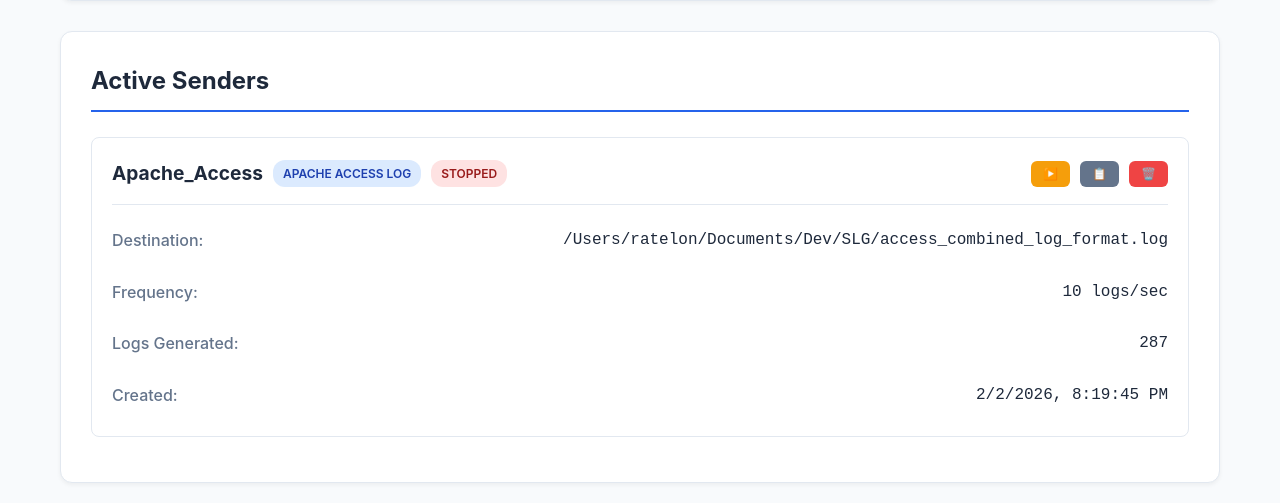
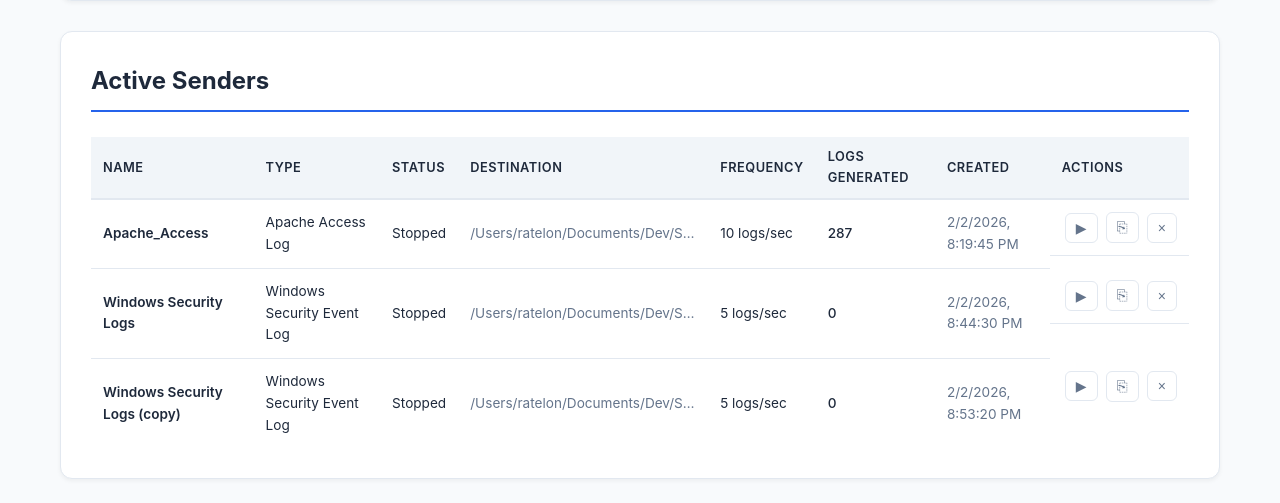
Before and after one commit to otuhault/siem-log-generator, a Flask app: page / in a window 1280 px wide. Shown: the part 886-1389 px from the top of the page. After the commit the page ends 1365 px from the top, so only its background shows below. Run offline with Flask 3, Linux system fonts and the light colour scheme.

Commit message:
Modification Table Senders

```diff
--- a/log-generator/senders_config.json
+++ b/log-generator/senders_config.json
@@ -8,5 +8,25 @@
     "enabled": false,
     "created_at": "2026-02-02T20:19:45.761181",
     "logs_generated": 287
+  },
+  "1f125dae-d0d4-4039-b938-3aac338974c4": {
+    "id": "1f125dae-d0d4-4039-b938-3aac338974c4",
+    "name": "Windows Security Logs",
+    "log_type": "windows_security",
+    "destination": "/Users/ratelon/Documents/Dev/SLG/windows_security.log",
+    "frequency": 5,
+    "enabled": false,
+    "created_at": "2026-02-02T20:44:30.423061",
+    "logs_generated": 0
+  },
+  "7a6a2359-e665-4fb3-ac95-388edfdd2087": {
+    "id": "7a6a2359-e665-4fb3-ac95-388edfdd2087",
+    "name": "Windows Security Logs (copy)",
+    "log_type": "windows_security",
+    "destination": "/Users/ratelon/Documents/Dev/SLG/windows_security.log",
+    "frequency": 5,
+    "enabled": false,
+    "created_at": "2026-02-02T20:53:20.143295",
+    "logs_generated": 0
   }
 }
--- a/log-generator/static/css/style.css
+++ b/log-generator/static/css/style.css
@@ -144,36 +144,38 @@ header p {
 }
 
 .btn-small {
-    padding: 6px 12px;
-    font-size: 12px;
-    margin-left: 5px;
+    padding: 6px 10px;
+    font-size: 14px;
+    margin-left: 3px;
+    background: transparent;
+    color: var(--text-secondary);
+    border: 1px solid var(--border-color);
+}
+
+.btn-small:hover {
+    background: var(--bg-color);
+    color: var(--text-primary);
+    border-color: var(--text-secondary);
 }
 
 .btn-toggle {
-    background: var(--warning-color);
-    color: white;
 }
 
 .btn-toggle:hover {
-    background: #d97706;
 }
 
 .btn-clone {
-    background: var(--secondary-color);
-    color: white;
 }
 
 .btn-clone:hover {
-    background: #475569;
 }
 
 .btn-delete {
-    background: var(--danger-color);
-    color: white;
 }
 
 .btn-delete:hover {
-    background: #dc2626;
+    color: var(--danger-color);
+    border-color: var(--danger-color);
 }
 
 .no-senders {
@@ -183,89 +185,96 @@ header p {
     font-style: italic;
 }
 
-.sender-card {
-    border: 1px solid var(--border-color);
-    border-radius: 8px;
-    padding: 20px;
-    margin-bottom: 15px;
-    transition: all 0.2s;
+.senders-table {
+    width: 100%;
+    border-collapse: collapse;
+    background: var(--card-bg);
 }
 
-.sender-card:hover {
-    box-shadow: 0 4px 8px rgba(0, 0, 0, 0.1);
-    transform: translateY(-2px);
+.senders-table thead {
+    background: #f1f5f9;
 }
 
-.sender-header {
-    display: flex;
-    justify-content: space-between;
-    align-items: center;
-    margin-bottom: 15px;
-    padding-bottom: 15px;
-    border-bottom: 1px solid var(--border-color);
+.senders-table th {
+    padding: 10px 12px;
+    text-align: left;
+    font-weight: 600;
+    color: var(--text-primary);
+    border-bottom: 2px solid var(--border-color);
+    font-size: 0.8em;
+    text-transform: uppercase;
+    letter-spacing: 0.5px;
 }
 
-.sender-info {
-    display: flex;
-    align-items: center;
-    gap: 10px;
-    flex-wrap: wrap;
+.senders-table td {
+    padding: 12px;
+    border-bottom: 1px solid var(--border-color);
+    vertical-align: middle;
+    font-size: 0.85em;
+}
+
+.senders-table tbody tr {
+    transition: background-color 0.2s;
+}
+
+.senders-table tbody tr:hover {
+    background: #f8fafc;
+}
+
+.senders-table tbody tr:last-child td {
+    border-bottom: none;
 }
 
 .sender-name {
-    font-size: 1.2em;
+    font-weight: 600;
     color: var(--text-primary);
 }
 
+.sender-destination {
+    color: var(--text-secondary);
+    max-width: 250px;
+    overflow: hidden;
+    text-overflow: ellipsis;
+    white-space: nowrap;
+}
+
+.sender-logs-count {
+    font-weight: 500;
+}
+
+.sender-created {
+    color: var(--text-secondary);
+}
+
 .badge {
-    padding: 4px 10px;
-    border-radius: 12px;
-    font-size: 0.75em;
-    font-weight: 600;
-    text-transform: uppercase;
+    padding: 4px 8px;
+    border-radius: 4px;
+    font-size: 0.85em;
+    font-weight: 500;
+    display: inline-block;
+    background: transparent;
+    color: var(--text-secondary);
+    border: 1px solid var(--border-color);
 }
 
 .sender-type {
-    background: #dbeafe;
-    color: #1e40af;
 }
 
 .sender-status.enabled {
-    background: #d1fae5;
-    color: #065f46;
 }
 
 .sender-status.disabled {
-    background: #fee2e2;
-    color: #991b1b;
 }
 
 .sender-actions {
     display: flex;
     gap: 5px;
+    justify-content: flex-start;
+    align-items: center;
 }
 
-.sender-details {
-    display: grid;
-    gap: 10px;
-}
-
-.detail-row {
-    display: flex;
-    justify-content: space-between;
-    padding: 8px 0;
-}
-
-.detail-label {
-    font-weight: 500;
-    color: var(--text-secondary);
-    min-width: 150px;
-}
-
-.detail-value {
-    color: var(--text-primary);
-    font-family: 'Courier New', monospace;
-    word-break: break-all;
+.senders-table td.sender-actions {
+    white-space: nowrap;
 }
 
 @media (max-width: 768px) {
--- a/log-generator/static/js/app.js
+++ b/log-generator/static/js/app.js
@@ -51,51 +51,118 @@ async function loadSenders() {
             return;
         }
 
-        // Clear container
+        // Create table
+        const table = document.createElement('table');
+        table.className = 'senders-table';
+
+        // Create table header
+        const thead = document.createElement('thead');
+        thead.innerHTML = `
+            <tr>
+                <th>Name</th>
+                <th>Type</th>
+                <th>Status</th>
+                <th>Destination</th>
+                <th>Frequency</th>
+                <th>Logs Generated</th>
+                <th>Created</th>
+                <th>Actions</th>
+            </tr>
+        `;
+        table.appendChild(thead);
+
+        // Create table body
+        const tbody = document.createElement('tbody');
+        senders.forEach(sender => {
+            tbody.appendChild(createSenderRow(sender));
+        });
+        table.appendChild(tbody);
+
+        // Clear container and add table
         container.innerHTML = '';
-
-        // Render each sender
-        senders.forEach(sender => {
-            container.appendChild(createSenderCard(sender));
-        });
+        container.appendChild(table);
 
     } catch (error) {
         console.error('Error loading senders:', error);
     }
 }
 
-function createSenderCard(sender) {
-    const template = document.getElementById('senderTemplate');
-    const clone = template.content.cloneNode(true);
+function createSenderRow(sender) {
+    const row = document.createElement('tr');
+    row.dataset.senderId = sender.id;
 
-    const card = clone.querySelector('.sender-card');
-    card.dataset.senderId = sender.id;
+    // Name
+    const nameCell = document.createElement('td');
+    nameCell.textContent = sender.name;
+    nameCell.className = 'sender-name';
+    row.appendChild(nameCell);
 
-    // Set sender info
-    clone.querySelector('.sender-name').textContent = sender.name;
-    clone.querySelector('.sender-type').textContent = getLogTypeName(sender.log_type);
+    // Type
+    const typeCell = document.createElement('td');
+    typeCell.textContent = getLogTypeName(sender.log_type);
+    typeCell.className = 'sender-type';
+    row.appendChild(typeCell);
 
-    const statusBadge = clone.querySelector('.sender-status');
-    statusBadge.textContent = sender.enabled ? 'Running' : 'Stopped';
-    statusBadge.classList.add(sender.enabled ? 'enabled' : 'disabled');
+    // Status
+    const statusCell = document.createElement('td');
+    statusCell.textContent = sender.enabled ? 'Running' : 'Stopped';
+    statusCell.className = 'sender-status';
+    row.appendChild(statusCell);
 
-    // Set details
-    clone.querySelector('.sender-destination').textContent = sender.destination;
-    clone.querySelector('.sender-frequency').textContent = `${sender.frequency} logs/sec`;
-    clone.querySelector('.sender-logs-count').textContent = sender.logs_generated.toLocaleString();
-    clone.querySelector('.sender-created').textContent = new Date(sender.created_at).toLocaleString();
+    // Destination
+    const destCell = document.createElement('td');
+    destCell.textContent = sender.destination;
+    destCell.className = 'sender-destination';
+    row.appendChild(destCell);
 
-    // Set toggle button icon
-    const toggleBtn = clone.querySelector('.btn-toggle');
-    const toggleIcon = toggleBtn.querySelector('.toggle-icon');
-    toggleIcon.textContent = sender.enabled ? '⏸️' : '▶️';
+    // Frequency
+    const freqCell = document.createElement('td');
+    freqCell.textContent = `${sender.frequency} logs/sec`;
+    row.appendChild(freqCell);
 
-    // Event listeners
+    // Logs Generated
+    const logsCell = document.createElement('td');
+    logsCell.textContent = sender.logs_generated.toLocaleString();
+    logsCell.className = 'sender-logs-count';
+    row.appendChild(logsCell);
+
+    // Created
+    const createdCell = document.createElement('td');
+    createdCell.textContent = new Date(sender.created_at).toLocaleString();
+    createdCell.className = 'sender-created';
+    row.appendChild(createdCell);
+
+    // Actions
+    const actionsCell = document.createElement('td');
+    actionsCell.className = 'sender-actions';
+
+    // Toggle button
+    const toggleBtn = document.createElement('button');
+    toggleBtn.className = 'btn btn-small btn-toggle';
+    toggleBtn.title = 'Enable/Disable';
+    toggleBtn.textContent = sender.enabled ? '⏸' : '▶';
     toggleBtn.addEventListener('click', () => toggleSender(sender.id));
-    clone.querySelector('.btn-clone').addEventListener('click', () => cloneSender(sender.id));
-    clone.querySelector('.btn-delete').addEventListener('click', () => deleteSender(sender.id));
 
-    return clone;
+    // Clone button
+    const cloneBtn = document.createElement('button');
+    cloneBtn.className = 'btn btn-small btn-clone';
+    cloneBtn.title = 'Clone';
+    cloneBtn.textContent = '⎘';
+    cloneBtn.addEventListener('click', () => cloneSender(sender.id));
+
+    // Delete button
+    const deleteBtn = document.createElement('button');
+    deleteBtn.className = 'btn btn-small btn-delete';
+    deleteBtn.title = 'Delete';
+    deleteBtn.textContent = '×';
+    deleteBtn.addEventListener('click', () => deleteSender(sender.id));
+
+    actionsCell.appendChild(toggleBtn);
+    actionsCell.appendChild(cloneBtn);
+    actionsCell.appendChild(deleteBtn);
+    row.appendChild(actionsCell);
+
+    return row;
 }
 
 function getLogTypeName(logType) {
--- a/log-generator/templates/index.html
+++ b/log-generator/templates/index.html
@@ -68,44 +68,6 @@
         </div>
     </div>
 
-    <!-- Sender Card Template -->
-    <template id="senderTemplate">
-        <div class="sender-card" data-sender-id="">
-            <div class="sender-header">
-                <div class="sender-info">
-                    <h3 class="sender-name"></h3>
-                    <span class="sender-type badge"></span>
-                    <span class="sender-status badge"></span>
-                </div>
-                <div class="sender-actions">
-                    <button class="btn btn-small btn-toggle" title="Enable/Disable">
-                        <span class="toggle-icon">⏸️</span>
-                    </button>
-                    <button class="btn btn-small btn-clone" title="Clone">📋</button>
-                    <button class="btn btn-small btn-delete" title="Delete">🗑️</button>
-                </div>
-            </div>
-            <div class="sender-details">
-                <div class="detail-row">
-                    <span class="detail-label">Destination:</span>
-                    <span class="detail-value sender-destination"></span>
-                </div>
-                <div class="detail-row">
-                    <span class="detail-label">Frequency:</span>
-                    <span class="detail-value sender-frequency"></span>
-                </div>
-                <div class="detail-row">
-                    <span class="detail-label">Logs Generated:</span>
-                    <span class="detail-value sender-logs-count"></span>
-                </div>
-                <div class="detail-row">
-                    <span class="detail-label">Created:</span>
-                    <span class="detail-value sender-created"></span>
-                </div>
-            </div>
-        </div>
-    </template>
-
     <script src="/static/js/app.js"></script>
 </body>
 </html>
```
Also changed, not shown: other parts of log-generator/static/css/style.css (+25 -6 lines).
